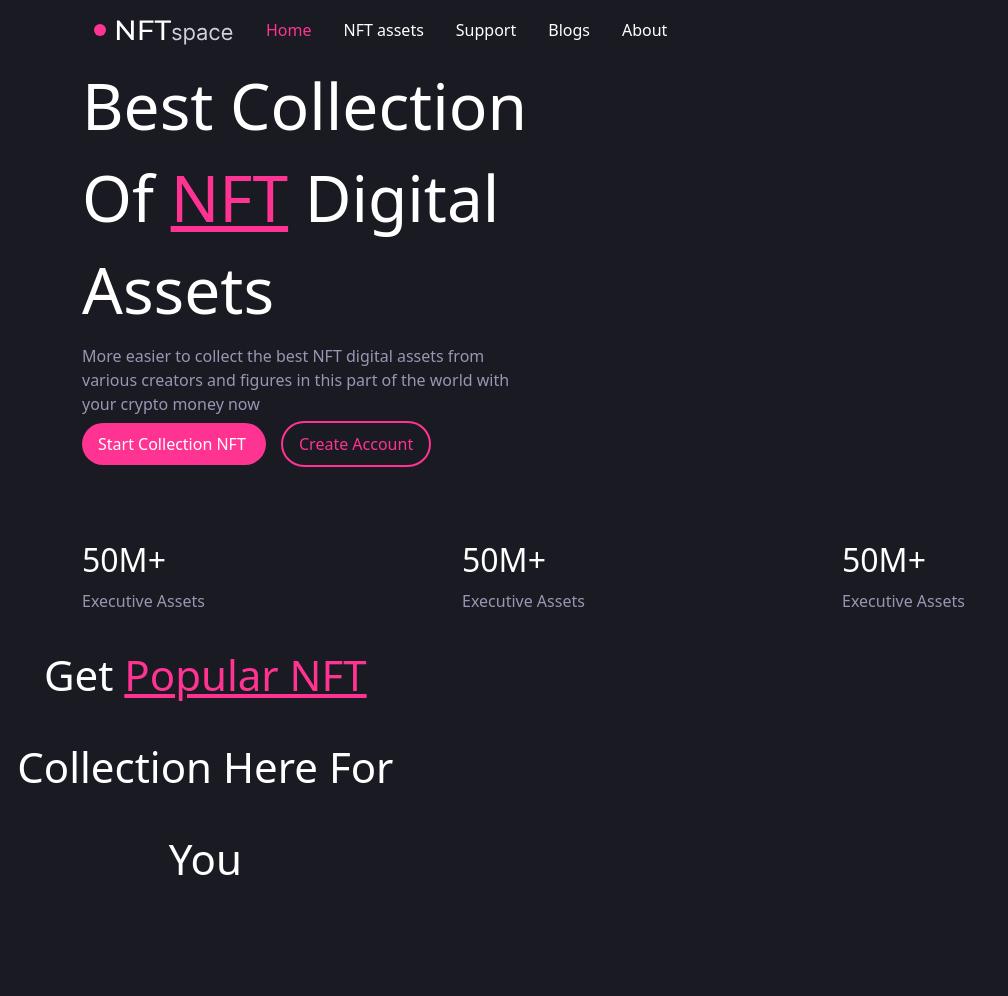
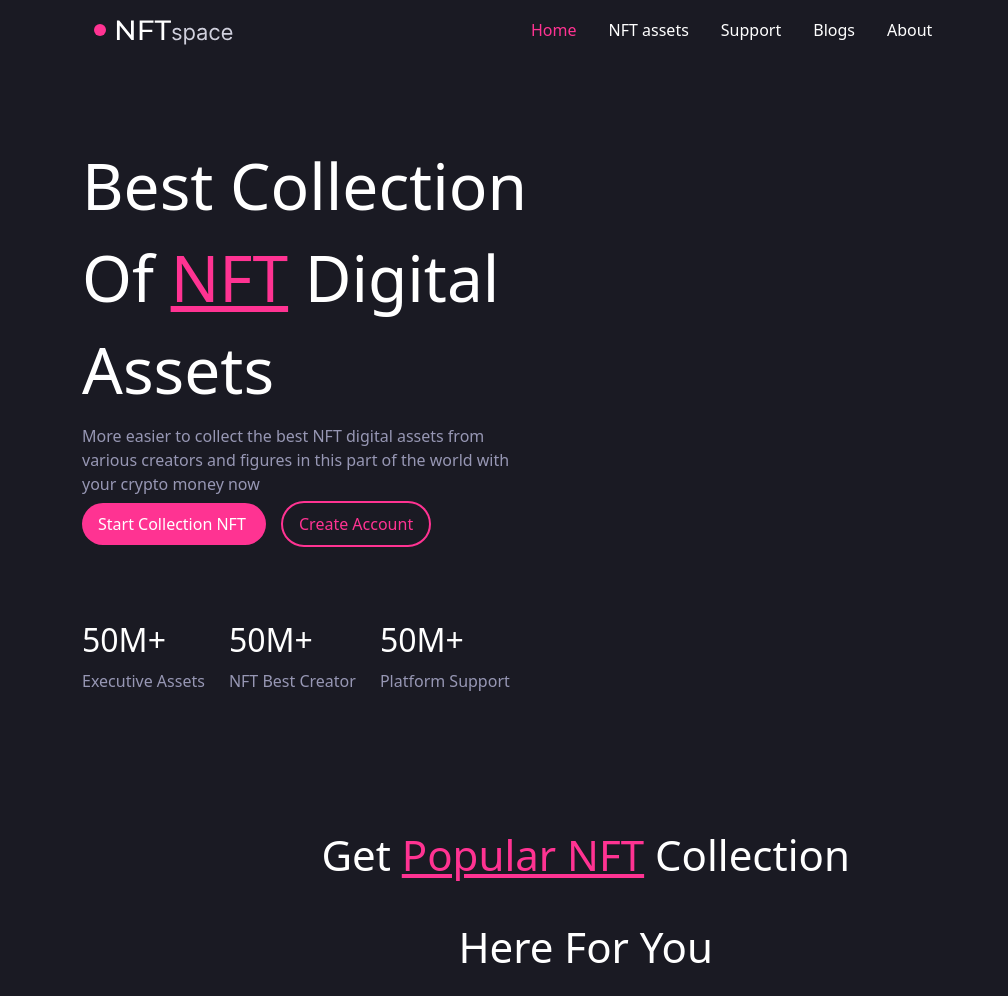
Before and after one commit to prodige93/maquetteFigma, a plain HTML site: page index.html in a window 1280 px wide. Shown: the whole page, without its empty margins (0-1008 px from the left). Before the commit the page ends 913 px from the top, so only its background shows below. Drawn offline with nearby package versions, Linux system fonts and the light colour scheme.

Commit message:
first commit

```diff
--- a/assets/css/style.css
+++ b/assets/css/style.css
@@ -12,11 +12,13 @@ body {
 }
 .nav-link.active, .nav-link:hover{
     color: var(--rose);
+    width: auto;
 }
 h1{
     color: var(--blanc);
     font-size: 64px;
     line-height: 92px;
+    margin-top: 80px;
 }
 p{
     color: var(--gris);
@@ -44,17 +46,24 @@ u{
     color: var(--blanc);
     margin-bottom: 5px;
     font-size: 32px;
+    width: auto;
+    height: auto;
+    max-width: 270px;
+    max-height: 200px;
+    vertical-align: middle;
 }
 .cta{
     margin-top: 10px;
     margin-bottom: 80px;
     color: var(--gris);
 }
-.col{
-    margin-right: 10px;
+.col-4{
+    flex: 0 0 auto;
+    width: auto;
 }
-
-
+svg{
+    margin-right: 265px;
+}
 
 
 
@@ -66,5 +75,7 @@ h2 {
     color: var(--blanc);
     font-size: 42px;
     line-height: 92px;
+    margin-top: 100px;
     text-align: center;
+    margin-bottom: 150px;
 }
--- a/index.html
+++ b/index.html
@@ -70,34 +70,36 @@
             <div class="col-4">
               <p class="cta" href="#">
                 <p class="det">50M+</p>
-                <p>Executive Assets</p>
+                <p>NFT Best Creator</p>
               </p>
             </div>
             <div class="col-4">
               <p class="cta" href="#">
                 <p class="det">50M+</p>
-                <p>Executive Assets</p>
+                <p>Platform Support</p>
               </p>
             </div>
           </div>
         </div>
       </div>
-     </div>
+    </div>
 
 
 
 
-     <div class="container-2">
+    <div class="container-2">
       <div class="row">
-        <div class="col-4">
+        <div class="col-11">
           <h2>
-            Get <u>Popular NFT</u> Collection Here For You
+            Get <u>Popular NFT</u> Collection <br>Here For You
           </h2>
+      </div>
+  </div>
+</div>
         </div>
-
-
-
-    <script src="site.js"></script>
+      </div>
+    </div>
     <script src="https://cdn.jsdelivr.net/npm/bootstrap@5.3.3/dist/js/bootstrap.bundle.min.js" integrity="sha384-YvpcrYf0tY3lHB60NNkmXc5s9fDVZLESaAA55NDzOxhy9GkcIdslK1eN7N6jIeHz" crossorigin="anonymous"></script>
+    <script src="assets/js/site.js"></script>
   </body>
 </html>
```
